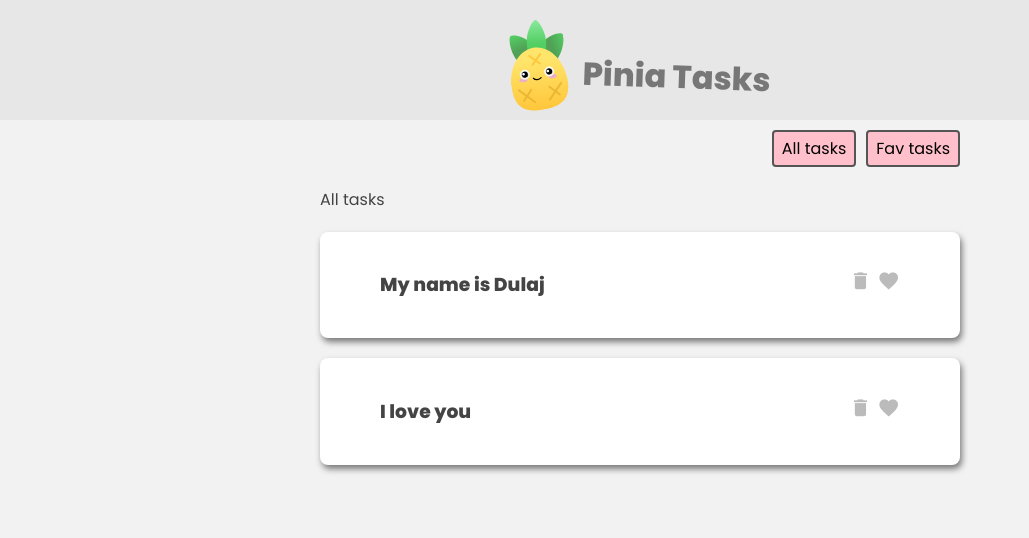
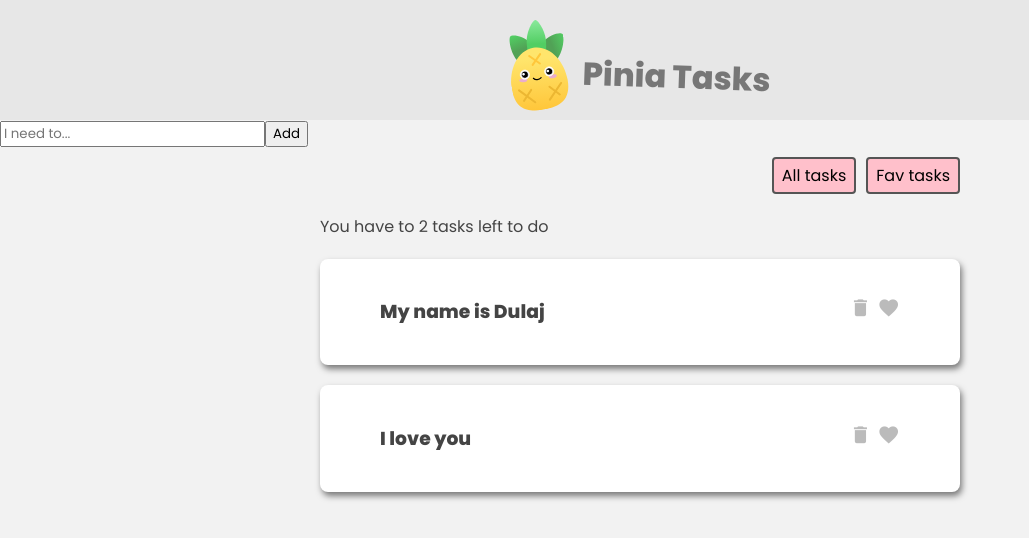
Before and after one commit to dulaj96/Pinia-Pactice, a Vue app: page / in a window 1280 px wide. Shown: the top 538 px of the page, without its empty margins (0-1029 px from the left). Built offline with nearby package versions, Linux system fonts and the light colour scheme.

Commit message:
third commit

```diff
--- a/package.json
+++ b/package.json
@@ -9,6 +9,7 @@
     "preview": "vite preview"
   },
   "dependencies": {
+    "axios": "^1.6.7",
     "pinia": "^2.1.7",
     "vue": "^3.4.15"
   },
--- a/src/App.vue
+++ b/src/App.vue
@@ -7,6 +7,11 @@
       <h1>Pinia Tasks</h1>
     </header>
 
+    <!-- new task form -->
+    <div class="new-task-">
+      <TaskForm />
+    </div>
+
     <!-- filter -->
     <nav class="filter">
       <button @click="filter = 'all'">All tasks</button>
@@ -15,14 +20,14 @@
 
     <!-- task list -->
     <div class="task-list" v-if="filter === 'all'">
-      <p>All tasks</p>
-      <div v-for="task in taskStore.tasks.user" :key="task.id">
+      <p>You have to {{ taskStore.totalCount }} tasks left to do</p>
+      <div v-for="task in taskStore.tasks" :key="task.id">
         <TaskDetails :task="task"/>
       </div>
     </div>
 
     <div class="task-list" v-if="filter === 'favs'">
-      <p>Fav tasks</p>
+      <p>You have to {{ taskStore.favCount }} favs left to do</p>
       <div v-for="task in taskStore.favs" :key="task.id">
         <TaskDetails :task="task"/>
       </div>
@@ -34,11 +39,14 @@
 <script>
 import { ref } from 'vue';
 import TaskDetails from './components/TaskDetails.vue';
-import { useTaskStore } from './stores/TaskStore'
+import TaskForm from './components/TaskForm.vue';
+import { useTaskStore } from './stores/TaskStore';
+
   export default {
     name: 'App',
     components: {
-      TaskDetails
+      TaskDetails,
+      TaskForm
     },
     setup() {
       const taskStore = useTaskStore();
--- /dev/null
+++ b/src/components/TaskForm.vue
@@ -0,0 +1,41 @@
+<template>
+    <form @submit.prevent="handleSubmit">
+        <input
+            type="text"
+            placeholder="I need to..."
+            v-model="newTask"
+        >
+        <button>Add</button>
+    </form>
+</template>
+
+<script>
+import { useTaskStore } from '@/stores/TaskStore';
+import { ref } from 'vue';
+
+    export default {
+        name: 'TaskForm',
+        setup() {
+            const taskStore = useTaskStore();
+
+            const newTask = ref('')
+
+            const handleSubmit = () => {
+                if(newTask.value.length > 0 ) {
+                    taskStore.addTask({
+                        title: newTask.value,
+                        isFav: false,
+                        id: Math.floor(Math.random() * 1000)
+                    })
+                    newTask.value = ''
+                }
+            }
+
+            return{
+                taskStore,
+                newTask,
+                handleSubmit
+            }
+        }
+    }
+</script>
--- a/src/stores/TaskStore.js
+++ b/src/stores/TaskStore.js
@@ -1,32 +1,10 @@
 import {ref, computed} from 'vue'
 import { defineStore } from "pinia";
+import axios from 'axios';
 
-// export const useTaskStore = defineStore('taskStore', {
-//     state: () => ({
-//         tasks: [
-//             {
-//                 id: 1,
-//                 title: 'My name is Dulaj',
-//                 isFav: true
-//             },
-//             {
-//                 id: 2,
-//                 title: 'I love you',
-//                 isFav: false
-//             }
-//         ],
-//         name: 'Mithun'
-//     }),
-//     getters: {
-//         favs() {
-//             return this.tasks.filter(t => t.isFav)
-//         }
-//     }
-// })
-
-export const useTaskStore = defineStore('taskStore',() => {
-    const tasks = ref({
-       user: [
+export const useTaskStore = defineStore('taskStore', {
+    state: () => ({
+        tasks: [
             {
                 id: 1,
                 title: 'My name is Dulaj',
@@ -37,14 +15,62 @@ export const useTaskStore = defineStore('taskStore',() => {
                 title: 'I love you',
                 isFav: false
             }
-       ]
-    })
-    const favs = computed(() => {
-        return tasks.value.user.filter(t => t.isFav)
+        ],
+        name: 'Mithun'
+    }),
+    getters: {
+        favs() {
+            return this.tasks.filter(t => t.isFav)
+        },
+        favCount() {
+            return this.tasks.reduce((p, c) => {
+                return c.isFav ? p + 1 : p
+            }, 0)
+        },
+        totalCount: (state) => {
+            return state.tasks.length
+        }
+    },
+
+    actions: {
+        addTask(task) {
+            this.tasks.push(task)
+        }
+    }
 })
 
-    return{
-        tasks,
-        favs
-    }
-})
+// export const useTaskStore = defineStore('taskStore',() => {
+//     const tasks = ref({
+//        user: [
+//         {
+//             id: 1,
+//             title: 'My name is Dulaj',
+//             isFav: true
+//         },
+//         {
+//             id: 2,
+//             title: 'I love you',
+//             isFav: false
+//         }
+//        ]
+//     })
+
+//     const favs = computed(() => {
+//         return tasks.value.user.filter(t => t.isFav)
+//     })
+//     const favCount = computed(() => {
+//         return tasks.value.user.reduce((p, c) => {
+//             return c.isFav ? p+1 : p
+//         }, 0)
+//     })
+//     const totalCount = computed(() => {
+//         return tasks.value.user.length
+//     })
+
+//     return{
+//         tasks,
+//         favs,
+//         favCount,
+//         totalCount
+//     }
+// })
```
Also changed, not shown: 1 other file (tests, documents, lock files or other folders). Lines whose indentation alone changed are shown as unchanged.
